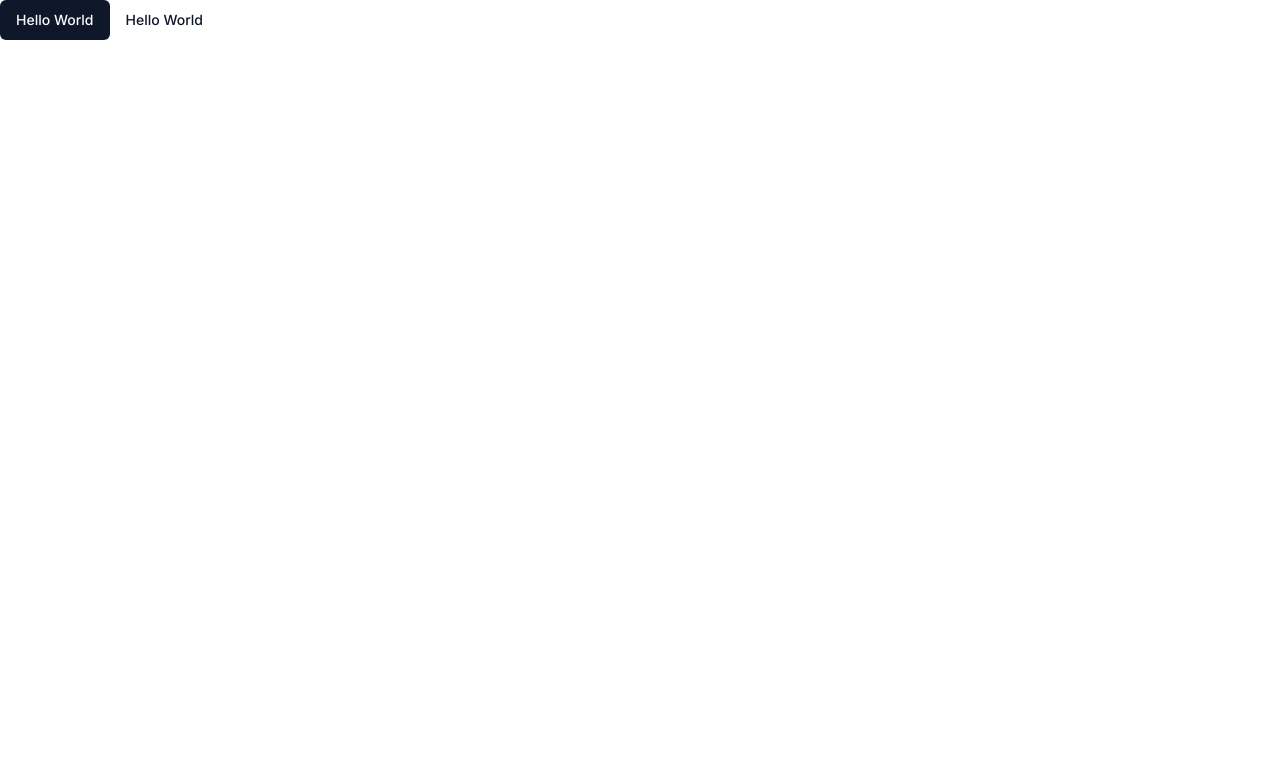
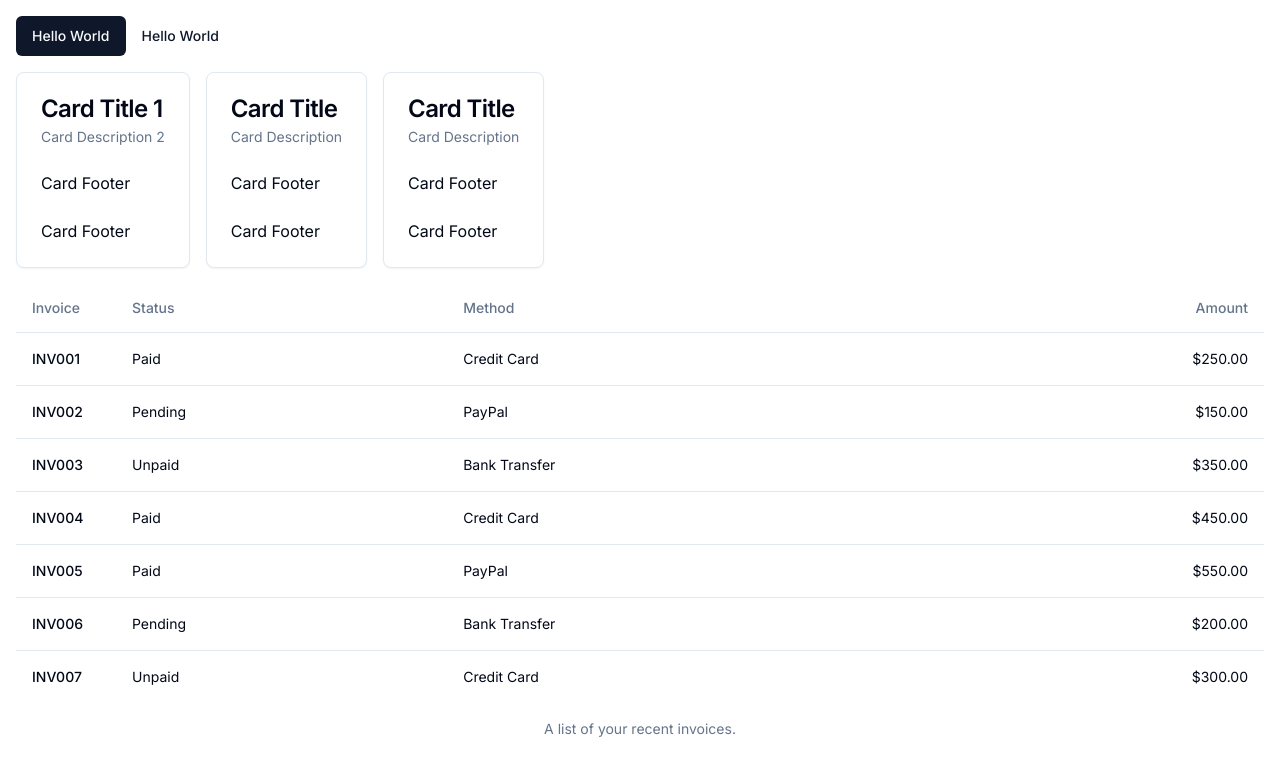
Before and after one commit to nirtamir2/shadcn-meetup-demo, a Next.js app: page / in a window 1280 px wide. Shown: the top 776 px of the page. Built offline with nearby package versions, Linux system fonts and the light colour scheme.

Commit message:
rules table

```diff
--- /dev/null
+++ b/src/app/(app)/MyCard.tsx
@@ -0,0 +1,30 @@
+import { ReactNode } from "react";
+import {
+  Card,
+  CardContent,
+  CardDescription,
+  CardFooter,
+  CardHeader,
+  CardTitle,
+} from "@/components/ui/card";
+
+interface Props {
+  title: string;
+  description: string;
+  content: ReactNode;
+  footer: ReactNode;
+}
+export function MyCard(props: Props) {
+  const { content, footer, title, description } = props;
+
+  return (
+    <Card>
+      <CardHeader>
+        <CardTitle>{title}</CardTitle>
+        <CardDescription>{description}</CardDescription>
+      </CardHeader>
+      <CardContent>{content}</CardContent>
+      <CardFooter>{footer}</CardFooter>
+    </Card>
+  );
+}
--- /dev/null
+++ b/src/app/(app)/MyTable.tsx
@@ -0,0 +1,80 @@
+import {
+  Table,
+  TableBody,
+  TableCaption,
+  TableCell,
+  TableHead,
+  TableHeader,
+  TableRow,
+} from "@/components/ui/table";
+
+const invoices = [
+  {
+    invoice: "INV001",
+    paymentStatus: "Paid",
+    totalAmount: "$250.00",
+    paymentMethod: "Credit Card",
+  },
+  {
+    invoice: "INV002",
+    paymentStatus: "Pending",
+    totalAmount: "$150.00",
+    paymentMethod: "PayPal",
+  },
+  {
+    invoice: "INV003",
+    paymentStatus: "Unpaid",
+    totalAmount: "$350.00",
+    paymentMethod: "Bank Transfer",
+  },
+  {
+    invoice: "INV004",
+    paymentStatus: "Paid",
+    totalAmount: "$450.00",
+    paymentMethod: "Credit Card",
+  },
+  {
+    invoice: "INV005",
+    paymentStatus: "Paid",
+    totalAmount: "$550.00",
+    paymentMethod: "PayPal",
+  },
+  {
+    invoice: "INV006",
+    paymentStatus: "Pending",
+    totalAmount: "$200.00",
+    paymentMethod: "Bank Transfer",
+  },
+  {
+    invoice: "INV007",
+    paymentStatus: "Unpaid",
+    totalAmount: "$300.00",
+    paymentMethod: "Credit Card",
+  },
+];
+
+export function MyTable() {
+  return (
+    <Table>
+      <TableCaption>A list of your recent invoices.</TableCaption>
+      <TableHeader>
+        <TableRow>
+          <TableHead className="w-[100px]">Invoice</TableHead>
+          <TableHead>Status</TableHead>
+          <TableHead>Method</TableHead>
+          <TableHead className="text-right">Amount</TableHead>
+        </TableRow>
+      </TableHeader>
+      <TableBody>
+        {invoices.map((invoice) => (
+          <TableRow key={invoice.invoice}>
+            <TableCell className="font-medium">{invoice.invoice}</TableCell>
+            <TableCell>{invoice.paymentStatus}</TableCell>
+            <TableCell>{invoice.paymentMethod}</TableCell>
+            <TableCell className="text-right">{invoice.totalAmount}</TableCell>
+          </TableRow>
+        ))}
+      </TableBody>
+    </Table>
+  );
+}
--- a/src/app/(app)/page.tsx
+++ b/src/app/(app)/page.tsx
@@ -1,10 +1,59 @@
+import { ComponentProps } from "react";
+import { MyCard } from "@/app/(app)/MyCard";
+import { MyTable } from "@/app/(app)/MyTable";
 import { Button } from "@/components/ui/button";
+
+
+const cards: Array<ComponentProps<typeof MyCard>> = [
+  {
+    content: <p>Card Footer</p>,
+    title: "Card Title 1",
+    description: "Card Description 2",
+    footer: <p>Card Footer</p>,
+  },
+  {
+    content: <p>Card Footer</p>,
+    title: "Card Title",
+    description: "Card Description",
+    footer: <p>Card Footer</p>,
+  },
+  {
+    content: <p>Card Footer</p>,
+    title: "Card Title",
+    description: "Card Description",
+    footer: <p>Card Footer</p>,
+  },
+];
+
+function CardList() {
+  return (
+    <ul className="flex w-full items-stretch justify-stretch gap-4">
+      {cards.map((card) => {
+        const { content, title, description, footer } = card;
+        return (
+          <li key={title}>
+            <MyCard
+              content={content}
+              title={title}
+              description={description}
+              footer={footer}
+            />
+          </li>
+        );
+      })}
+    </ul>
+  );
+}
 
 export default function Home() {
   return (
-    <div>
-      <Button variant="default">Hello World</Button>
-      <Button variant="link">Hello World</Button>
+    <div className="flex flex-col gap-4 p-4">
+      <div>
+        <Button variant="default">Hello World</Button>
+        <Button variant="link">Hello World</Button>
+      </div>
+      <CardList />
+      <MyTable />
     </div>
   );
 }
--- /dev/null
+++ b/src/components/ui/card.tsx
@@ -0,0 +1,87 @@
+"use client";
+
+import * as React from "react";
+import { cn } from "@/lib/utils";
+
+const Card = React.forwardRef<
+  HTMLDivElement,
+  React.HTMLAttributes<HTMLDivElement>
+>(({ className, ...props }, ref) => (
+  <div
+    ref={ref}
+    className={cn(
+      "rounded-lg border bg-card text-card-foreground shadow-sm",
+      className,
+    )}
+    {...props}
+  />
+));
+Card.displayName = "Card";
+
+const CardHeader = React.forwardRef<
+  HTMLDivElement,
+  React.HTMLAttributes<HTMLDivElement>
+>(({ className, ...props }, ref) => (
+  <div
+    ref={ref}
+    className={cn("flex flex-col space-y-1.5 p-6", className)}
+    {...props}
+  />
+));
+CardHeader.displayName = "CardHeader";
+
+const CardTitle = React.forwardRef<
+  HTMLParagraphElement,
+  React.HTMLAttributes<HTMLHeadingElement>
+>(({ className, ...props }, ref) => (
+  <h3
+    ref={ref}
+    className={cn(
+      "text-2xl font-semibold leading-none tracking-tight",
+      className,
+    )}
+    {...props}
+  />
+));
+CardTitle.displayName = "CardTitle";
+
+const CardDescription = React.forwardRef<
+  HTMLParagraphElement,
+  React.HTMLAttributes<HTMLParagraphElement>
+>(({ className, ...props }, ref) => (
+  <p
+    ref={ref}
+    className={cn("text-sm text-muted-foreground", className)}
+    {...props}
+  />
+));
+CardDescription.displayName = "CardDescription";
+
+const CardContent = React.forwardRef<
+  HTMLDivElement,
+  React.HTMLAttributes<HTMLDivElement>
+>(({ className, ...props }, ref) => (
+  <div ref={ref} className={cn("p-6 pt-0", className)} {...props} />
+));
+CardContent.displayName = "CardContent";
+
+const CardFooter = React.forwardRef<
+  HTMLDivElement,
+  React.HTMLAttributes<HTMLDivElement>
+>(({ className, ...props }, ref) => (
+  <div
+    ref={ref}
+    className={cn("flex items-center p-6 pt-0", className)}
+    {...props}
+  />
+));
+CardFooter.displayName = "CardFooter";
+
+export {
+  Card,
+  CardHeader,
+  CardFooter,
+  CardTitle,
+  CardDescription,
+  CardContent,
+};
--- /dev/null
+++ b/src/components/ui/table.tsx
@@ -0,0 +1,114 @@
+import * as React from "react"
+
+import { cn } from "@/lib/utils"
+
+const Table = React.forwardRef<
+  HTMLTableElement,
+  React.HTMLAttributes<HTMLTableElement>
+>(({ className, ...props }, ref) => (
+  <div className="w-full overflow-auto">
+    <table
+      ref={ref}
+      className={cn("w-full caption-bottom text-sm", className)}
+      {...props}
+    />
+  </div>
+))
+Table.displayName = "Table"
+
+const TableHeader = React.forwardRef<
+  HTMLTableSectionElement,
+  React.HTMLAttributes<HTMLTableSectionElement>
+>(({ className, ...props }, ref) => (
+  <thead ref={ref} className={cn("[&_tr]:border-b", className)} {...props} />
+))
+TableHeader.displayName = "TableHeader"
+
+const TableBody = React.forwardRef<
+  HTMLTableSectionElement,
+  React.HTMLAttributes<HTMLTableSectionElement>
+>(({ className, ...props }, ref) => (
+  <tbody
+    ref={ref}
+    className={cn("[&_tr:last-child]:border-0", className)}
+    {...props}
+  />
+))
+TableBody.displayName = "TableBody"
+
+const TableFooter = React.forwardRef<
+  HTMLTableSectionElement,
+  React.HTMLAttributes<HTMLTableSectionElement>
+>(({ className, ...props }, ref) => (
+  <tfoot
+    ref={ref}
+    className={cn("bg-primary font-medium text-primary-foreground", className)}
+    {...props}
+  />
+))
+TableFooter.displayName = "TableFooter"
+
+const TableRow = React.forwardRef<
+  HTMLTableRowElement,
+  React.HTMLAttributes<HTMLTableRowElement>
+>(({ className, ...props }, ref) => (
+  <tr
+    ref={ref}
+    className={cn(
+      "border-b transition-colors hover:bg-muted/50 data-[state=selected]:bg-muted",
+      className
+    )}
+    {...props}
+  />
+))
+TableRow.displayName = "TableRow"
+
+const TableHead = React.forwardRef<
+  HTMLTableCellElement,
+  React.ThHTMLAttributes<HTMLTableCellElement>
+>(({ className, ...props }, ref) => (
+  <th
+    ref={ref}
+    className={cn(
+      "h-12 px-4 text-left align-middle font-medium text-muted-foreground [&:has([role=checkbox])]:pr-0",
+      className
+    )}
+    {...props}
+  />
+))
+TableHead.displayName = "TableHead"
+
+const TableCell = React.forwardRef<
+  HTMLTableCellElement,
+  React.TdHTMLAttributes<HTMLTableCellElement>
+>(({ className, ...props }, ref) => (
+  <td
+    ref={ref}
+    className={cn("p-4 align-middle [&:has([role=checkbox])]:pr-0", className)}
+    {...props}
+  />
+))
+TableCell.displayName = "TableCell"
+
+const TableCaption = React.forwardRef<
+  HTMLTableCaptionElement,
+  React.HTMLAttributes<HTMLTableCaptionElement>
+>(({ className, ...props }, ref) => (
+  <caption
+    ref={ref}
+    className={cn("mt-4 text-sm text-muted-foreground", className)}
+    {...props}
+  />
+))
+TableCaption.displayName = "TableCaption"
+
+export {
+  Table,
+  TableHeader,
+  TableBody,
+  TableFooter,
+  TableHead,
+  TableRow,
+  TableCell,
+  TableCaption,
+}
```
Also changed, not shown: src/components/ui/button.tsx (+14 -14 lines), .eslintrc.json.
